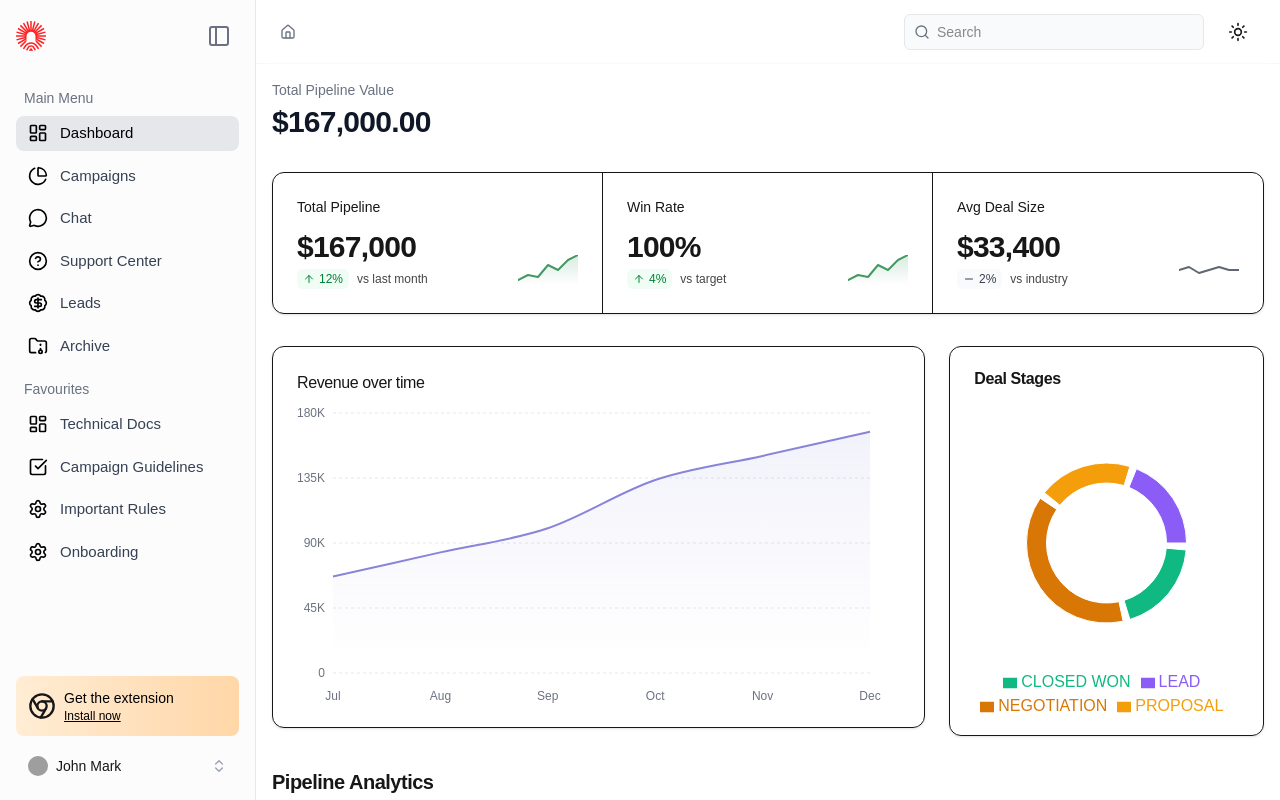
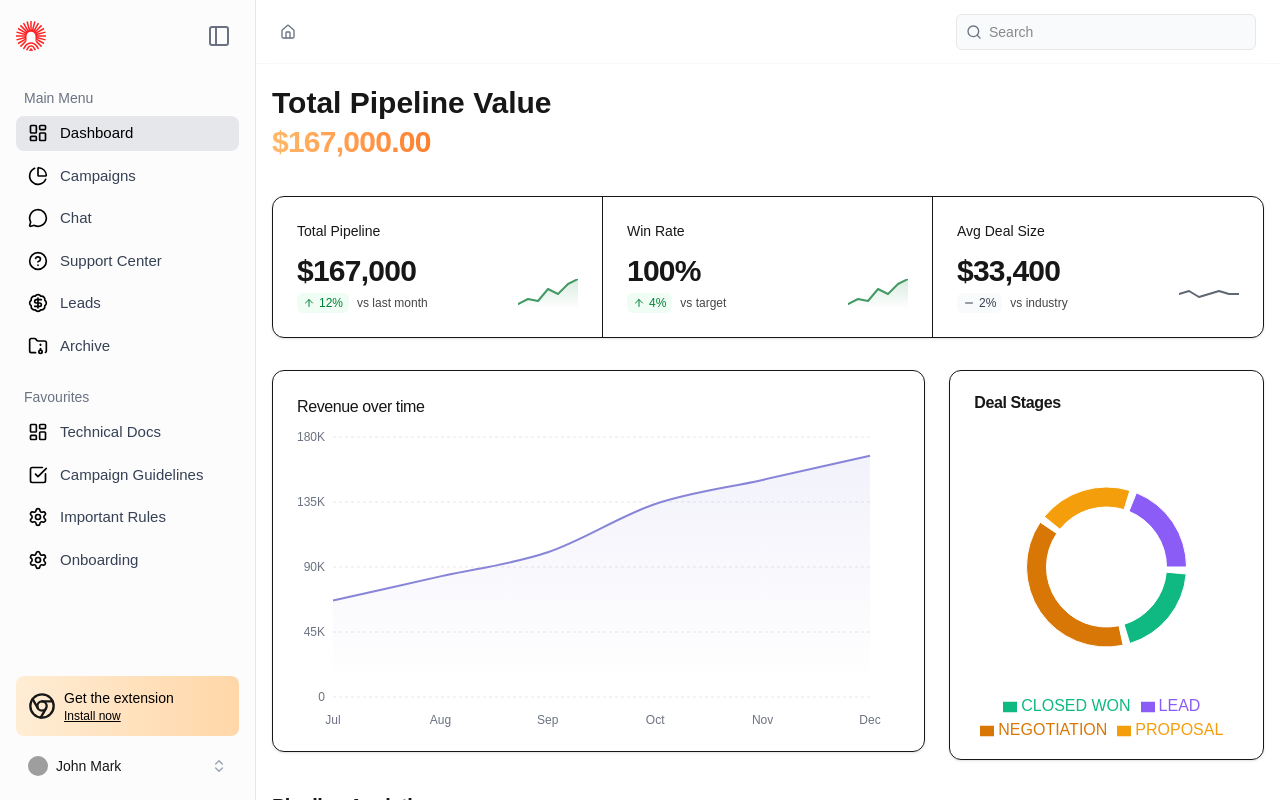
Before and after one commit to Ken2ie/dodo-test, a Next.js app: page / in a window 1280 px wide. Built offline with nearby package versions, Linux system fonts and the light colour scheme; grey boxes are pictures that could not be loaded.

Commit message:
fix: fixing side nav responsivity

```diff
--- a/src/app/page.tsx
+++ b/src/app/page.tsx
@@ -16,11 +16,11 @@ export default function Home() {
   return (
     <div className="space-y-8">
       <div className="flex flex-col md:flex-row md:items-center justify-between gap-4">
-        <div>
-          <div className="text-gray-500 text-sm font-medium mb-1">Total Pipeline Value</div>
-          <h1 className="text-3xl font-bold tracking-tight text-gray-900">
+        <div className="flex flex-col">
+          <div className="text-muted-foreground text-[30px] font-bold mb-1">Total Pipeline Value</div>
+          <span className="text-[30px] mt-[-10px] bg-gradient-to-r from-orange-300 to-orange-600 text-transparent bg-clip-text font-bold tracking-tight text-foreground">
             {revenue ? formatCurrency(revenue.totalRevenue) : "..."}
-          </h1>
+          </span>
         </div>
         <div className="flex items-center gap-2">
           {/* Placeholders for future filters */}
--- a/src/components/layout/AppShell.tsx
+++ b/src/components/layout/AppShell.tsx
@@ -1,4 +1,6 @@
-import { ReactNode } from "react";
+"use client";
+
+import { ReactNode, useState } from "react";
 import { Sidebar } from "./Sidebar";
 import { Header } from "./Header";
 
@@ -7,14 +9,26 @@ type AppShellProps = {
 };
 
 export function AppShell({ children }: AppShellProps) {
+    const [isCollapsed, setIsCollapsed] = useState(false);
+    const [isMobileOpen, setIsMobileOpen] = useState(false);
+
     return (
         <div className="flex h-screen w-full overflow-hidden">
-            {/* Sidebar - Fixed width */}
-            <Sidebar className="border-r border-gray-200 bg-gray-50/50 hidden md:flex" />
+            {/* Sidebar - Responsive */}
+            <Sidebar
+                isCollapsed={isCollapsed}
+                setIsCollapsed={setIsCollapsed}
+                isMobileOpen={isMobileOpen}
+                setIsMobileOpen={setIsMobileOpen}
+                className="border-r border-gray-200 bg-gray-50/50"
+            />
 
             {/* Main Content Area */}
             <div className="flex flex-col flex-1 min-w-0">
-                <Header className="h-16 border-b border-gray-200 bg-white" />
+                <Header
+                    className="h-16 border-b border-gray-200 bg-white"
+                    onMenuClick={() => setIsMobileOpen(true)}
+                />
 
                 {/* Page Content */}
                 <main className="flex-1 overflow-y-auto p-4">
--- a/src/components/layout/Header.tsx
+++ b/src/components/layout/Header.tsx
@@ -5,13 +5,13 @@ import { usePathname } from "next/navigation";
 
 export type HeaderProps = {
     className?: string;
+    onMenuClick?: () => void;
 };
 
-import { TenantSwitcher } from "@/components/layout/TenantSwitcher";
-import { Search, Sun, Moon } from "lucide-react";
+import { Search, Sun, Moon, Menu } from "lucide-react";
 import { useThemeMode } from "@/hooks/useThemeMode";
 
-export function Header({ className }: HeaderProps) {
+export function Header({ className, onMenuClick }: HeaderProps) {
     const pathname = usePathname();
     const { isDark, toggleTheme, mounted } = useThemeMode();
 
@@ -25,7 +25,15 @@ export function Header({ className }: HeaderProps) {
     return (
         <header className={className}>
             <div className="p-4 flex items-center justify-between h-16 bg-white/50 backdrop-blur-sm px-6">
-                <Breadcrumbs items={breadcrumbItems} />
+                <div className="flex items-center gap-4">
+                    <button
+                        onClick={onMenuClick}
+                        className="md:hidden p-2 -ml-2 hover:bg-gray-100 dark:hover:bg-zinc-800 rounded-md transition-colors"
+                    >
+                        <Menu className="w-5 h-5 text-gray-600 dark:text-gray-300" />
+                    </button>
+                    <Breadcrumbs items={breadcrumbItems} />
+                </div>
 
                 <div className="flex items-center gap-4">
                     <div className="relative">
@@ -36,15 +44,6 @@ export function Header({ className }: HeaderProps) {
                             className="h-9 w-[200px] lg:w-[300px] rounded-md border border-gray-200 bg-gray-50 pl-8 pr-4 text-sm outline-none focus:bg-white focus:ring-2 focus:ring-blue-100 transition-all"
                         />
                     </div>
-                    {mounted && (
-                        <button
-                            onClick={toggleTheme}
-                            className="p-2 rounded-lg hover:bg-gray-100 dark:hover:bg-zinc-800 transition-colors"
-                            title="Toggle Theme"
-                        >
-                            {isDark ? <Moon className="w-5 h-5" /> : <Sun className="w-5 h-5" />}
-                        </button>
-                    )}
                 </div>
             </div>
         </header>
--- a/src/components/layout/Sidebar.tsx
+++ b/src/components/layout/Sidebar.tsx
@@ -1,42 +1,64 @@
 "use client";
 
-import { useState } from "react";
 import Link from "next/link";
 import { usePathname } from "next/navigation";
-import { Chrome, PanelLeft } from "lucide-react";
+import { Chrome, PanelLeft, X } from "lucide-react";
 import Image from "next/image";
-
-type SidebarProps = {
-    className?: string;
-};
 
 import { TenantSwitcher } from "./TenantSwitcher";
 import { SIDEBAR_ROUTES } from "@/config/routes";
 
-export function Sidebar({ className }: SidebarProps) {
+export function Sidebar({ className, isCollapsed, setIsCollapsed, isMobileOpen, setIsMobileOpen }: any) {
     const pathname = usePathname();
-    const [isCollapsed, setIsCollapsed] = useState(false);
 
     return (
+        <>
+            {/* Mobile Overlay */}
+            {isMobileOpen && (
                 <div
-            className={`flex flex-col justify-between h-full bg-gray-50 dark:bg-zinc-950 border-r border-gray-200 dark:border-zinc-800 transition-all duration-300 ${isCollapsed ? "w-[70px]" : "w-64"
-                } ${className}`}
+                    className="fixed inset-0 z-40 bg-white "
+                    onClick={() => setIsMobileOpen(false)}
+                />
+            )}
+
+            {/* Sidebar Container */}
+            <div
+                className={`
+                    fixed md:relative z-50 h-full
+                    flex flex-col justify-between
+                    bg-gray-50 dark:bg-zinc-950 border-r border-gray-200 dark:border-zinc-800
+                    transition-all duration-300 ease-in-out
+                    ${isMobileOpen ? "translate-x-0" : "-translate-x-full md:translate-x-0"}
+                    ${isCollapsed ? "md:w-[70px]" : "md:w-64"}
+                    w-64
+                    ${className}
+                `}
             >
                 <div className="flex flex-col gap-4">
-                <div className={`flex items-center p-4 ${isCollapsed ? "justify-center" : "justify-between"}`}>
-                    <Link href="/" onClick={() => setIsCollapsed(false)} className="cursor-pointer hover:opacity-80 transition-opacity">
+                    <div className={`flex items-center p-4 ${isCollapsed ? "md:justify-center" : "justify-between"}`}>
+                        <Link href="/" onClick={() => { setIsMobileOpen(false); setIsCollapsed(false); }} className="cursor-pointer hover:opacity-80 transition-opacity">
                             <Image src="/logo.svg" alt="Logo" width={30} height={30} />
                         </Link>
+
+                        {/* Mobile Close Button */}
+                        <button
+                            onClick={() => setIsMobileOpen(false)}
+                            className="md:hidden p-2 hover:bg-gray-100 dark:hover:bg-zinc-800 rounded-md transition-colors"
+                        >
+                            <X className="w-5 h-5 text-gray-500 dark:text-gray-400" />
+                        </button>
+
+                        {/* Desktop Collapse Button */}
                         {!isCollapsed && (
                             <button
                                 onClick={() => setIsCollapsed(true)}
-                            className="p-2 hover:bg-gray-100 dark:hover:bg-zinc-800 rounded-md transition-colors"
+                                className="hidden md:block p-2 hover:bg-gray-100 dark:hover:bg-zinc-800 rounded-md transition-colors"
                             >
                                 <PanelLeft className="w-6 h-6 text-gray-500 dark:text-gray-400" />
                             </button>
                         )}
                     </div>
-                <div className="flex flex-col gap-4">
+                    <div className="flex flex-col gap-6">
                         <nav className="flex-1 px-4 space-y-2">
                             {!isCollapsed && <span className="text-sm font-base text-gray-500 dark:text-gray-400 block px-2">Main Menu</span>}
                             {SIDEBAR_ROUTES.mainMenu.map((route) => {
@@ -47,18 +69,22 @@ export function Sidebar({ className }: SidebarProps) {
                                     <Link
                                         key={route.href}
                                         href={route.href}
+                                        onClick={() => setIsMobileOpen(false)}
                                         title={isCollapsed ? route.label : ""}
                                         className={`flex items-center text-[15px] px-3 py-1.5 rounded-lg transition-colors group ${isActive
                                             ? "bg-gray-200 dark:bg-zinc-800 text-black dark:text-white font-medium"
                                             : "text-gray-700 dark:text-gray-300 hover:bg-gray-100 dark:hover:bg-zinc-900"
                                             } ${isCollapsed ? "justify-center py-3" : ""}`}
                                     >
-                                    <Icon className={`!w-5 !h-5 text-black dark:text-gray-300 group-hover:text-gray-700 dark:group-hover:text-white ${!isCollapsed ? "mr-3" : ""}`} />
+                                        <div className={`flex text-black dark:text-gray-300 group-hover:text-gray-700 dark:group-hover:text-white ${!isCollapsed ? "mr-3" : ""}`}>
+                                            <Icon className={`!w-5 !h-5 `} />
+                                        </div>
                                         {!isCollapsed && route.label}
                                     </Link>
                                 );
                             })}
                         </nav>
+                        {isCollapsed && <hr className="mx-2 text-gray-200"/>}
                         <nav className="flex-1 px-4 space-y-2">
                             {!isCollapsed && <span className="text-sm font-base text-gray-500 dark:text-gray-400 block px-2 !mb-2">Favourites</span>}
                             {SIDEBAR_ROUTES.favorites.map((route) => {
@@ -69,13 +95,16 @@ export function Sidebar({ className }: SidebarProps) {
                                     <Link
                                         key={route.href}
                                         href={route.href}
+                                        onClick={() => setIsMobileOpen(false)}
                                         title={isCollapsed ? route.label : ""}
                                         className={`flex items-center text-[15px] px-3 py-1.5 rounded-lg transition-colors group ${isActive
                                             ? "bg-gray-200 dark:bg-zinc-800 text-black dark:text-white font-medium"
                                             : "text-gray-700 dark:text-gray-300 hover:bg-gray-100 dark:hover:bg-zinc-900"
                                             } ${isCollapsed ? "justify-center py-3" : ""}`}
                                     >
-                                    <Icon className={`w-5 h-5 text-black dark:text-gray-300 group-hover:text-gray-700 dark:group-hover:text-white ${!isCollapsed ? "mr-3" : ""}`} />
+                                        <div className={`flex text-black dark:text-gray-300 group-hover:text-gray-700 dark:group-hover:text-white ${!isCollapsed ? "mr-3" : ""}`}>
+                                            <Icon className={`!w-5 !h-5 `} />
+                                        </div>
                                         {!isCollapsed && route.label}
                                     </Link>
                                 );
@@ -84,15 +113,21 @@ export function Sidebar({ className }: SidebarProps) {
                     </div>
                 </div>
                 <div className="flex flex-col gap-3 px-4 mb-4 w-full">
-                <div className="flex items-center gap-2 p-3 bg-gradient-to-r from-orange-100 to-orange-200 rounded-lg">
+
+                    {
+                        !isCollapsed && (
+                            <div className="flex items-center gap-2 hidden sm:flex p-3 bg-gradient-to-r from-orange-100 to-orange-200 rounded-lg">
                                 <Chrome className="w-7 h-7" />
                                 <div className="flex flex-col">
                                     <h6 className="text-sm font-medium text-black">Get the extension</h6>
                                     <Link target="_blank" className="text-xs font-medium underline text-black" href="https://chrome.google.com/webstore/detail/dodo/">Install now</Link>
                                 </div>
                             </div>
+                        )
+                    }
                     <TenantSwitcher />
                 </div>
             </div>
+        </>
     );
 }
--- a/src/data/projects.json
+++ /dev/null
@@ -1 +0,0 @@
-export {}
--- a/src/data/tasks.json
+++ /dev/null
@@ -1 +0,0 @@
-export {}
--- a/src/data/tenants.json
+++ /dev/null
@@ -1 +0,0 @@
-export {}
--- a/src/hooks/useThemeMode.ts
+++ b/src/hooks/useThemeMode.ts
@@ -3,22 +3,19 @@
 import { useTheme } from "next-themes";
 import { useEffect, useState } from "react";
 
-export const useThemeMode = () => {
-    const { theme, setTheme, systemTheme } = useTheme();
+export function useThemeMode() {
+    const { theme, setTheme, resolvedTheme } = useTheme();
     const [mounted, setMounted] = useState(false);
 
-    // Avoid hydration mismatch
     useEffect(() => {
         setMounted(true);
     }, []);
 
-    const currentTheme = theme === 'system' ? systemTheme : theme;
+    const isDark = mounted && (theme === "dark" || resolvedTheme === "dark");
 
-    return {
-        theme,
-        setTheme,
-        isDark: mounted && currentTheme === 'dark',
-        toggleTheme: () => setTheme(currentTheme === 'dark' ? 'light' : 'dark'),
-        mounted
+    const toggleTheme = () => {
+        setTheme(isDark ? "light" : "dark");
     };
-};
+
+    return { isDark, toggleTheme, mounted };
+}
```
Also changed, not shown: src/components/charts/RevenueChart.tsx (line endings or trailing spaces). Lines whose indentation alone changed are shown as unchanged.
